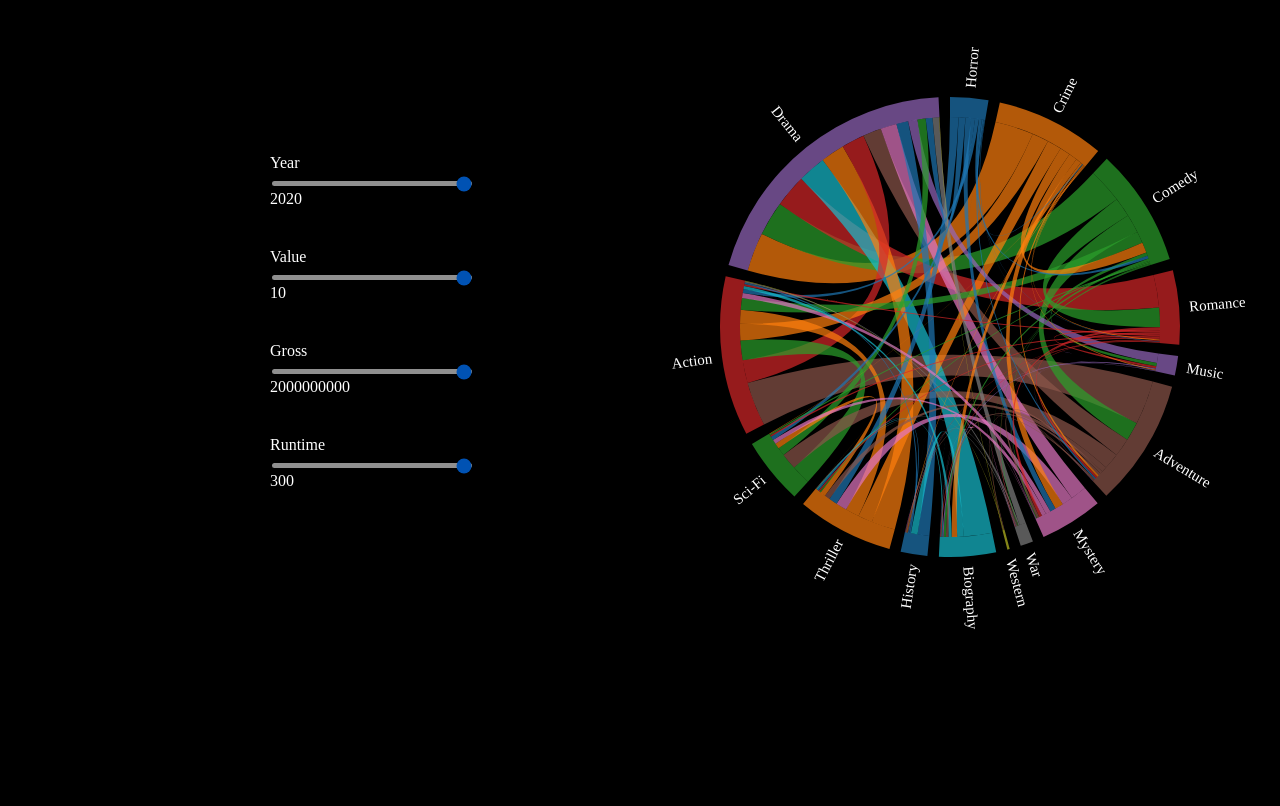
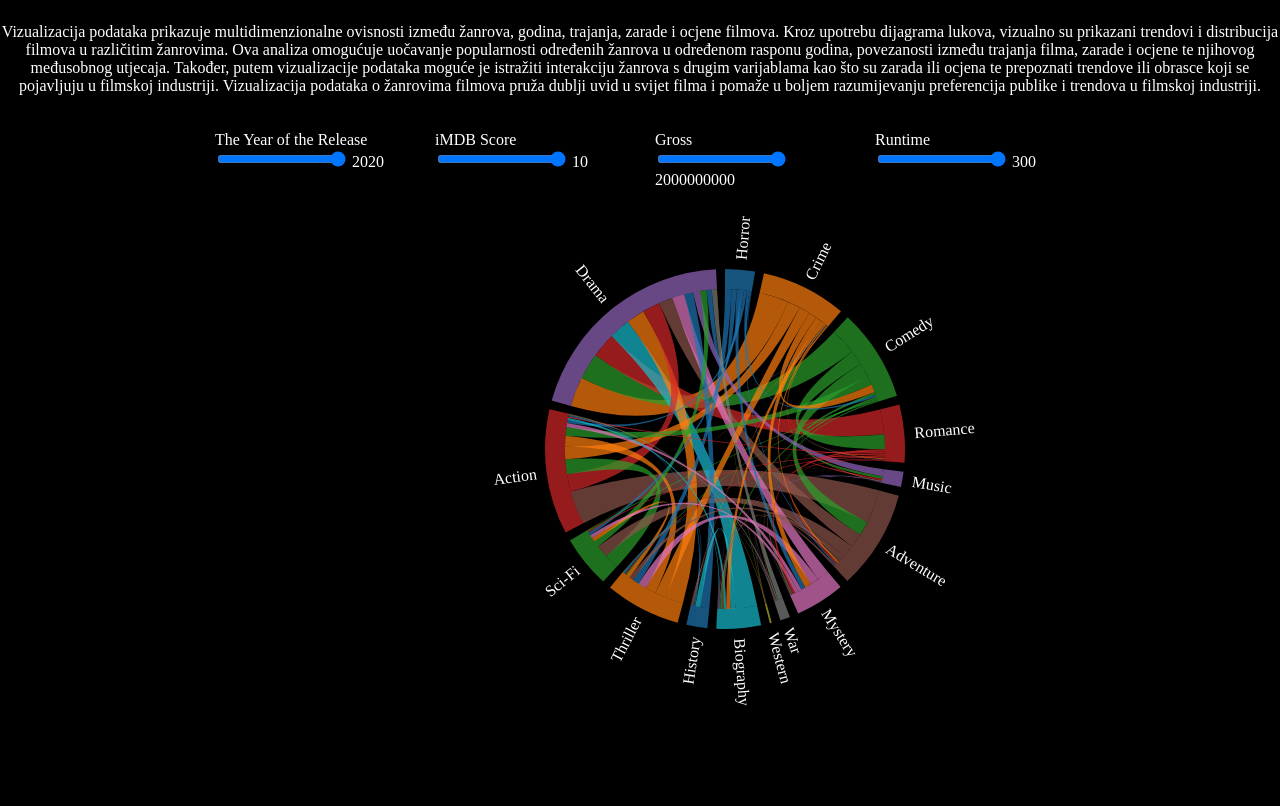
Before and after one commit to FC122/movie-genres, a website: page src/index.html in a window 1280 px wide. Shown: the part 73-879 px from the top of the page. Before the commit the page ends 800 px from the top, so only its background shows below. Drawn offline with nearby package versions, Linux system fonts and the light colour scheme.

Commit message:
added info

```diff
--- a/src/index.html
+++ b/src/index.html
@@ -4,21 +4,26 @@
   <meta charset="utf-8">
   <script src="https://d3js.org/d3.v6.min.js"></script>
   <link rel="stylesheet" href="styles.css">
-
 </head>
 
 <body>
+  <div class="container">
     <h1>Movie Genres</h1>
+
+    <div id="text">
+      <p>Vizualizacija podataka prikazuje multidimenzionalne ovisnosti između žanrova, godina, trajanja, zarade i ocjene filmova. Kroz upotrebu dijagrama lukova, vizualno su prikazani trendovi i distribucija filmova u različitim žanrovima. Ova analiza omogućuje uočavanje popularnosti određenih žanrova u određenom rasponu godina, povezanosti između trajanja filma, zarade i ocjene te njihovog međusobnog utjecaja. Također, putem vizualizacije podataka moguće je istražiti interakciju žanrova s drugim varijablama kao što su zarada ili ocjena te prepoznati trendove ili obrasce koji se pojavljuju u filmskoj industriji. Vizualizacija podataka o žanrovima filmova pruža dublji uvid u svijet filma i pomaže u boljem razumijevanju preferencija publike i trendova u filmskoj industriji.</p>
+    </div>
+
     <div class="controls-container">
-    <div class="">
+      <div class="sliders">
         <div class="slider">
-        <div>Year</div>
+          <div>The Year of the Release</div>
           <input type="range" min="1900" max="2020" value="2020" id="columnYearSlider">
           <span id="columnYearValue">2020</span>
         </div>
 
         <div class="slider">
-        <div>Value</div>
+          <div>iMDB Score</div>
           <input type="range" min="0" max="10" value="10" id="ratingSlider">
           <span id="ratingValue">10</span>
         </div>
@@ -36,7 +41,10 @@
         </div>
       </div>
     </div>
+
     <svg id="chordDiagram"></svg>
+  </div>
+
   <script src="script.js"></script>
 </body>
 </html>
--- a/src/script.js
+++ b/src/script.js
@@ -189,8 +189,8 @@ function visualizeChordDiagram(data) {
     .domain(categories)
     .range(d3.schemeCategory10);
 
-  const width = 900;
-  const height = 700;
+  const width = 850;
+  const height = 600;
   const margin = { top: 20, right: 20, bottom: 20, left: 20 };
   const innerWidth = width - margin.left - margin.right;
   const innerHeight = height - margin.top - margin.bottom;
@@ -204,7 +204,7 @@ function visualizeChordDiagram(data) {
     .style("display", "block")
     .style("margin", "auto")
     .append("g")
-    .attr("transform", `translate(${width / 2},${height / 2})`);
+    .attr("transform", `translate(${(width / 2)+300},${(height / 2)-50})`);
 
   const tooltip = d3
     .select("body")
--- a/src/styles.css
+++ b/src/styles.css
@@ -22,6 +22,7 @@
   opacity: 0;  /* Initially hidden */
   transition: opacity 0.3s ease-in-out;
 }
+
 button {
   background-color: #eee;
   border: 1px solid #ccc;
@@ -31,90 +32,69 @@ button {
   width: 100px;
   height: 50px;
 }
-.btn{
+
+.btn {
   padding: 20px;
 }
+
 body {
   margin: 0;
   padding: 0;
-  display: flex;
-  justify-content: center;
-  align-items: center;
-  height: 100vh;
-  overflow: hidden;
   background-color: black;
 }
+
 h1 {
-  position: absolute;
-  top: 0;
-  left: 50%;
-  transform: translateX(-50%);
+  position: relative;
   text-align: center;
-  width: 100%;
-  margin-top: 20px;
   color: white;
 }
 
-svg {
-  display: block;
-  margin: 0 auto;
-  max-width: 100%;
-  max-height: 100%;
+.container {
+  display: flex;
+  flex-direction: column;
+  align-items: center;
+  color: white;
+  padding-top: 0px;
+}
+
+#text {
+  margin-bottom: 20px;
+  text-align: center;
 }
 
 .genre-text {
-  font-size: 15px;
-  fill: #fff;
-  pointer-events: none;
+  fill: white;
+}
+
+.controls-container {
+  display: flex;
+  flex-direction: row;
+  align-items: flex-start;
+  margin-bottom: 10px;
+  margin-left: 10px;
+}
+
+.sliders {
+  display: flex;
+  flex-direction: row;
+  flex-wrap: wrap;
+  gap: 20px;
 }
 
 .slider {
   width: 200px;
-  margin-right: 10px;
-  padding: 20px;
-}
-
-.slider input[type="range"] {
-  -webkit-appearance: none;
-  appearance: none;
-  width: 100%;
-  height: 5px;
-  background: #ccc;
-  outline: none;
-  opacity: 0.7;
-  transition: opacity 0.2s;
-  border-radius: 5px;
-}
-
-.slider input[type="range"]::-webkit-slider-thumb,
-.slider input[type="range"]::-moz-range-thumb {
-  -webkit-appearance: none;
-  appearance: none;
-  width: 16px;
-  height: 16px;
-  background: #666;
-  border-radius: 50%;
-  cursor: pointer;
-}
-
-.controls-container {
-  display: flex;
-  flex-direction: column;
-  align-items: center;
-  margin-bottom: 10px;
-  margin-left: 250px;
-}
-
-.controls-row {
-  display: flex;
-  align-items: center;
-  margin-bottom: 10px;
 }
 
 span {
   color: white;
 }
 
-div{
+div {
   color: white;
 }
+
+#chordDiagram {
+  margin-top: 500px;
+  width: 100%;
+  max-height: calc(100vh - 180px);
+}
```
Lines whose indentation alone changed are shown as unchanged.
